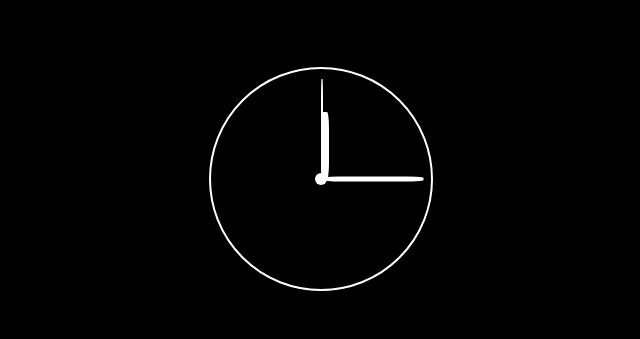
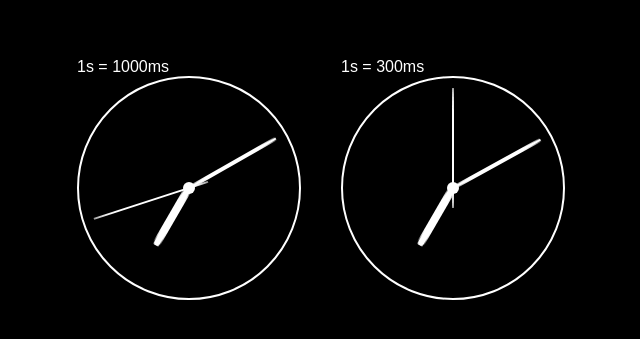
Before and after one commit to bezdonas/planet-clock, a React (Create React App) app: page / in a window 1280 px wide. Shown: the part 221-560 px from the top of the page, without its empty margins (319-959 px from the left). Built offline with nearby package versions, Linux system fonts and the light colour scheme.

Commit message:
Dynamic clock + testing(only for initial time for now)

```diff
--- a/package.json
+++ b/package.json
@@ -6,6 +6,7 @@
     "@types/moment": "^2.13.0",
     "enzyme": "^3.7.0",
     "enzyme-adapter-react-16": "^1.6.0",
+    "jest-styled-components": "^6.2.2",
     "moment": "^2.22.2",
     "prettier": "^1.14.3",
     "react": "^16.6.0",
--- a/src/Clock/Clock.tsx
+++ b/src/Clock/Clock.tsx
@@ -1,11 +1,19 @@
 import React from 'react';
-import styled from 'styled-components';
+import styled, { keyframes } from 'styled-components';
+import {
+  degPerCircle,
+  degPerSecond,
+  degPerMinute,
+  degPerHour,
+} from './Degrees';
 
 const clockDiameter = 200;
 const clockColor = 'rgb(255, 255, 255)';
+
 const StyledClockWrapper = styled.div`
-  align-self: center;
-  justify-self: center;
+  margin: 20px;
+  display: inline-block;
+  color: ${clockColor};
   .backdrop-outer {
     padding: 10px;
     border: 2px solid ${clockColor};
@@ -28,12 +36,20 @@ const StyledClockWrapper = styled.div`
       background: ${clockColor};
     }
   }
-  .hour,
-  .minute,
-  .second {
+`;
+
+const StyledArrow = styled.div`
   position: absolute;
   top: 0;
   left: 50%;
+`;
+
+const StyledHour = styled(StyledArrow)`
+  width: 8px;
+  margin-left: -4px;
+  height: ${clockDiameter / 3}px;
+  padding-bottom: ${clockDiameter / 3}px;
+  top: ${clockDiameter / 6}px;
   :after {
     content: '';
     position: absolute;
@@ -44,40 +60,109 @@ const StyledClockWrapper = styled.div`
     background: ${clockColor};
     border-radius: 25%;
   }
-  }
-  .hour {
-    width: 8px;
-    height: ${clockDiameter / 3}px;
-    padding-bottom: ${clockDiameter / 3}px;
-    top: ${clockDiameter / 6}px;
-  }
-  .minute {
-    transform: rotate(90deg);
-    width: 5px;
+`;
+
+const StyledMinute = styled(StyledArrow)`
+  width: 4px;
+  margin-left: -2px;
   height: ${clockDiameter / 2}px;
   padding-bottom: ${clockDiameter / 2}px;
+  :after {
+    content: '';
+    position: absolute;
+    top: 0;
+    bottom: 50%;
+    left: 0;
+    right: 0;
+    background: ${clockColor};
+    border-radius: 25%;
   }
-  .second {
+`;
+
+const StyledSecond = styled(StyledArrow)`
   width: 2px;
+  margin-left: -1px;
   height: ${clockDiameter / 2}px;
   padding-bottom: ${clockDiameter / 2}px;
+  :after {
+    content: '';
+    position: absolute;
+    top: 0;
+    bottom: 40%;
+    left: 0;
+    right: 0;
+    background: ${clockColor};
+    border-radius: 25%;
   }
 `;
 
 export interface ClockProps {
   secondDuration: number;
-  startTime: string;
+  hour: number;
+  minute: number;
+  second: number;
 }
 
 export default class Clock extends React.PureComponent<ClockProps> {
   public render() {
+    const { hour, minute, second, secondDuration } = this.props;
+    const startingHourDeg: number = hour * degPerHour;
+    const startingMinuteDeg: number = minute * degPerMinute;
+    const startingSecondDeg: number = second * degPerSecond;
+    const minuteDuration: number = secondDuration * 60;
+    const hourDuration: number = minuteDuration * 60;
+    const dayDuration: number = hourDuration * 12;
+
+    const rotateHour = keyframes`
+      from {
+        transform: rotate(${startingHourDeg}deg);
+      }
+      to {
+        transform: rotate(${startingHourDeg + degPerCircle}deg);
+      }
+    `;
+    const rotateMinute = keyframes`
+      from {
+        transform: rotate(${startingMinuteDeg}deg);
+      }
+      to {
+        transform: rotate(${startingMinuteDeg + degPerCircle}deg);
+      }
+    `;
+    const rotateSecond = keyframes`
+      from {
+        transform: rotate(${startingHourDeg}deg);
+      }
+      to {
+        transform: rotate(${startingHourDeg + degPerCircle}deg);
+      }
+    `;
+
+    const AnimatedStyledHour = styled(StyledHour)`
+      transform: rotate(${startingHourDeg}deg);
+      animation: ${rotateHour} ${dayDuration}ms infinite;
+    `;
+    AnimatedStyledHour.displayName = 'AnimatedStyledHour'; // for tests
+    const AnimatedStyledMinute = styled(StyledMinute)`
+      transform: rotate(${startingMinuteDeg}deg);
+      animation: ${rotateMinute} ${hourDuration}ms infinite;
+    `;
+    AnimatedStyledMinute.displayName = 'AnimatedStyledMinute'; // for tests
+    const AnimatedStyledSecond = styled(StyledSecond)`
+      transform: rotate(${startingSecondDeg}deg);
+      animation: ${rotateSecond} ${minuteDuration}ms steps(60) infinite;
+    `;
+    AnimatedStyledSecond.displayName = 'AnimatedStyledSecond'; // for tests
+
     return (
       <StyledClockWrapper>
+        1s = {secondDuration}
+        ms
         <div className="backdrop-outer">
           <div className="backdrop-inner">
-            <div className="hour" />
-            <div className="minute" />
-            <div className="second" />
+            <AnimatedStyledHour />
+            <AnimatedStyledMinute />
+            <AnimatedStyledSecond />
           </div>
         </div>
       </StyledClockWrapper>
--- a/src/Clock/ClockContainer.tsx
+++ b/src/Clock/ClockContainer.tsx
@@ -1,12 +1,42 @@
 import React from 'react';
 import Clock from './Clock';
 import moment from 'moment';
+import styled from 'styled-components';
 
+const StyledClocksContainer = styled.div`
+  align-self: center;
+  justify-self: center;
+  color: white;
+  h4 {
+    text-align: center;
+  }
+`;
 export default class ClockContainer extends React.PureComponent {
-  getCurrentTime = () => {
-    return moment().format('hh:mm:ss');
+  getCurrentHour = () => {
+    return moment().hour();
+  };
+  getCurrentMinute = () => {
+    return moment().minute();
+  };
+  getCurrentSecond = () => {
+    return moment().second();
   };
   public render() {
-    return <Clock secondDuration={1000} startTime={this.getCurrentTime()} />;
+    return (
+      <StyledClocksContainer>
+        <Clock
+          secondDuration={1000}
+          hour={this.getCurrentHour()}
+          minute={this.getCurrentMinute()}
+          second={this.getCurrentSecond()}
+        />
+        <Clock
+          secondDuration={300}
+          hour={this.getCurrentHour()}
+          minute={this.getCurrentMinute()}
+          second={this.getCurrentSecond()}
+        />
+      </StyledClocksContainer>
+    );
   }
 }
--- /dev/null
+++ b/src/Clock/Degrees.ts
@@ -0,0 +1,9 @@
+const secondsPerCircle: number = 60;
+const minutesPerCircle: number = 60;
+const hoursPerCircle: number = 12;
+
+// How much degrees are there in one second/minute/hour
+export const degPerCircle: number = 360;
+export const degPerSecond: number = degPerCircle / secondsPerCircle;
+export const degPerMinute: number = degPerCircle / minutesPerCircle;
+export const degPerHour: number = degPerCircle / hoursPerCircle;
```
Also changed, not shown: 2 other files (tests, documents, lock files or other folders). Lines whose indentation alone changed are shown as unchanged.
